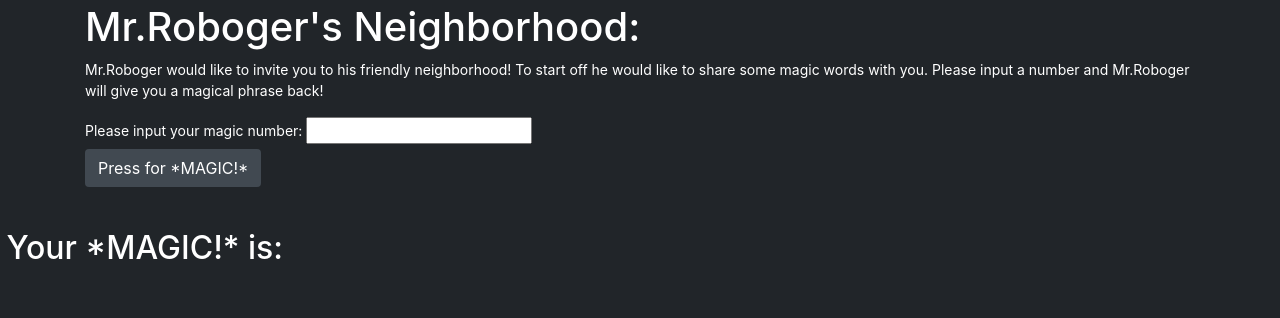
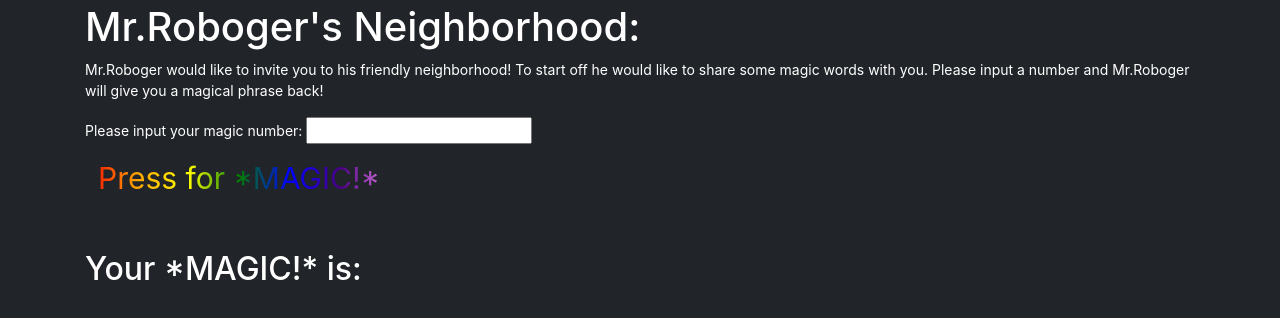
Before and after one commit to AlesandriaWild/Mr-Robogers-Neighborhood, a plain HTML site: page index.html in a window 1280 px wide. Drawn offline with Linux system fonts and the light colour scheme.

Commit message:
add rainbow coloring to button for more magic.

```diff
--- a/css/styles.css
+++ b/css/styles.css
@@ -15,6 +15,9 @@
 }
 
 .btn {
-  color: #fff;
+  background-image: linear-gradient(to left, violet, indigo, blue, green, yellow, orange, red);   -webkit-background-clip: text;
+  color: transparent;
   background-color: #414951;
+  font-size: 30px;
+
 }
--- a/index.html
+++ b/index.html
@@ -20,7 +20,7 @@
     <br>
     <br>
     </form>
-    <div>
+    <div class="container">
       <h2>Your *MAGIC!* is: </h2>
       <p class = "hidden" id = "magNum"></p>
     </div>
```
Also changed, not shown: 1 other file.
